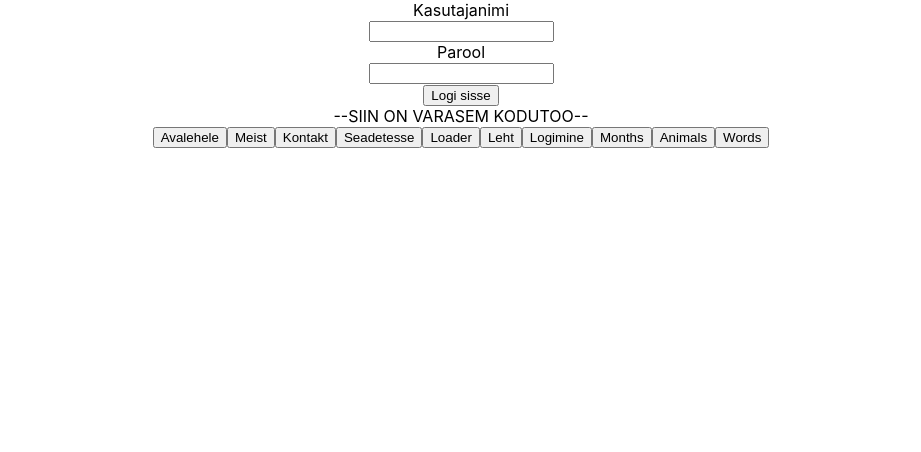
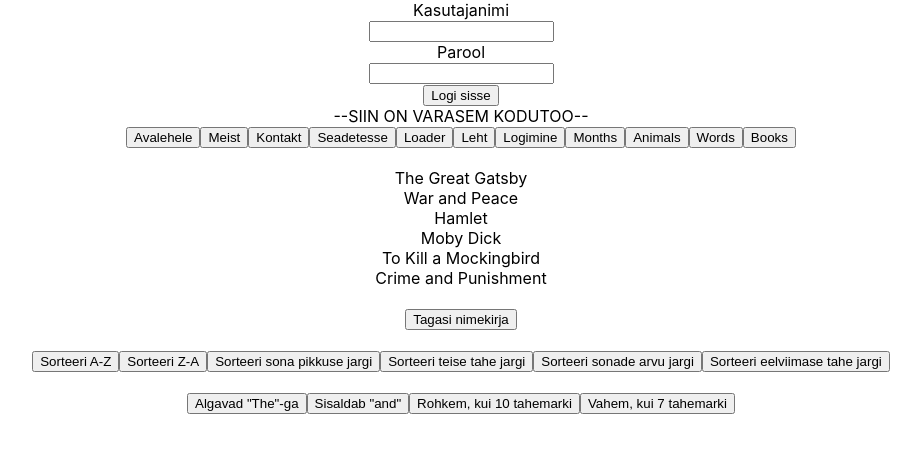
Before and after one commit to KristelBurke/react-11-2023, a React (Create React App) app in the folder kodutoo2/: page /books in a window 1280 px wide. Shown: the top 452 px of the page, without its empty margins (179-1100 px from the left). Built offline with nearby package versions, Linux system fonts and the light colour scheme.

Commit message:
arrays - sort, filter

```diff
--- a/kodutoo2/src/App.js
+++ b/kodutoo2/src/App.js
@@ -1,5 +1,8 @@
 import { Link, Route, Routes } from "react-router-dom"
 import './App.css';
+import { useState } from "react";
+import { useRef} from "react";
+import { ToastContainer, toast } from 'react-toastify';
 import Avaleht from "./pages/Avaleht";
 import Meist from "./pages/Meist";
 import Kontakt from "./pages/Kontakt";
@@ -10,9 +13,8 @@ import Logimine from "./pages/Logimine";
 import Months from "./pages/Months";
 import Animals from "./pages/Animals";
 import Words from "./pages/Words";
-import { useState } from "react";
-import { useRef} from "react";
-import { ToastContainer, toast } from 'react-toastify';
+import Books from "./pages/Books";
+
 
 
 
@@ -112,6 +114,10 @@ function App() {
         <button>Words</button>
       </Link>
 
+      <Link to="/books">
+        <button>Books</button>
+      </Link>
+
       <Routes>
         <Route path="/" exact element={ <Avaleht/>} />
         <Route path="/meist" exact element={ <Meist/>} />
@@ -123,6 +129,7 @@ function App() {
         <Route path="/months" exact element={ <Months/>} />
         <Route path="/animals" exact element={ <Animals/>} />
         <Route path="/words" exact element={ <Words/>} />
+        <Route path="/books" exact element={ <Books/>} />
       </Routes>
 
       <ToastContainer
--- /dev/null
+++ b/kodutoo2/src/pages/Books.js
@@ -0,0 +1,98 @@
+import React, { useState} from 'react'
+
+function Books() {
+    const [books, uuendaBooks] = useState(["The Great Gatsby", "War and Peace", "Hamlet", "Moby Dick", "To Kill a Mockingbird", "Crime and Punishment"]);
+
+    const tagasiNimekirja = () => {
+        uuendaBooks(["The Great Gatsby", "War and Peace", "Hamlet", "Moby Dick", "To Kill a Mockingbird", "Crime and Punishment"]);
+    }
+
+    const sorteeriAZ = () => {
+        // poed.sort();
+        books.sort((a, b) => a.localeCompare(b)); // a vordle b-ga
+        uuendaBooks(books.slice());
+    }
+
+    const sorteeriZA = () => {
+        books.sort((a, b) => b.localeCompare(a)); // b vordle a-ga
+        uuendaBooks(books.slice());
+    }
+
+    const sonaPikkuseJargi = () => {
+        books.sort((a, b) => a.length - b.length);
+        uuendaBooks(books.slice());
+    }
+
+    const teiseTaheJargi = () => {
+        books.sort((a, b) => a[1].localeCompare(b[1]));
+        uuendaBooks(books.slice());
+    }
+
+    const sonadeArvuJargi = () => {
+        const sortedBooks = [...books].sort((a, b) => {
+          // Split titles into words and compare their lengths
+          const wordsA = a.split(" ").length;
+          const wordsB = b.split(" ").length;
+
+          return wordsA - wordsB; // Sort by ascending order of word count
+        });
+        uuendaBooks(sortedBooks);
+      };
+
+      const eelviimaseTaheJargi = () => {
+        const sortedBooks = [...books].sort((a, b) => {
+          const secondToLastA = a.charAt(a.length - 2).toLowerCase();
+          const secondToLastB = b.charAt(b.length - 2).toLowerCase();
+
+          return secondToLastA.localeCompare(secondToLastB);
+        });
+        uuendaBooks(sortedBooks);
+      };
+
+      const algabTheGa = () => {
+        const vastus = books.filter(uksBooks => uksBooks.startsWith("The"));
+        uuendaBooks(vastus);
+    };
+
+    const sisaldabAnd = () => {
+        const vastus = books.filter(uksBooks =>uksBooks.includes("and"));
+        uuendaBooks(vastus)
+    };
+
+    const rohkemKui10Tahte = () => {
+        const vastus = books.filter(uksBooks => uksBooks.length >= 10);
+        uuendaBooks(vastus)
+    };
+
+    const vahemKui7Tahte = () => {
+        const vastus = books.filter(uksBooks => uksBooks.length <= 7);
+        uuendaBooks(vastus)
+    };
+
+
+    return (
+        <div>
+            <br/>
+            {books.map(element => <div>{element}</div>)}
+            <br/>
+            <button onClick={tagasiNimekirja}>Tagasi nimekirja</button>
+            <br/><br/>
+            <button onClick={sorteeriAZ}>Sorteeri A-Z</button>
+            <button onClick={sorteeriZA}>Sorteeri Z-A</button>
+            <button onClick={sonaPikkuseJargi}>Sorteeri sona pikkuse jargi</button>
+            <button onClick={teiseTaheJargi}>Sorteeri teise tahe jargi</button>
+            <button onClick={sonadeArvuJargi}>Sorteeri sonade arvu jargi</button>
+            <button onClick={eelviimaseTaheJargi}>Sorteeri eelviimase tahe jargi</button>
+            <br/><br/>
+            <button onClick={algabTheGa}>Algavad "The"-ga</button>
+            <button onClick={sisaldabAnd}>Sisaldab "and"</button>
+            <button onClick={rohkemKui10Tahte}>Rohkem, kui 10 tahemarki</button>
+            <button onClick={vahemKui7Tahte}>Vahem, kui 7 tahemarki </button>
+
+            {/* <button onClick={""}>Kolm ja rohkem sona </button> */}
+            {/* <button onClick={""}>Eelviimane taht "c"</button> */}
+        </div>
+    )
+}
+
+export default Books
```
